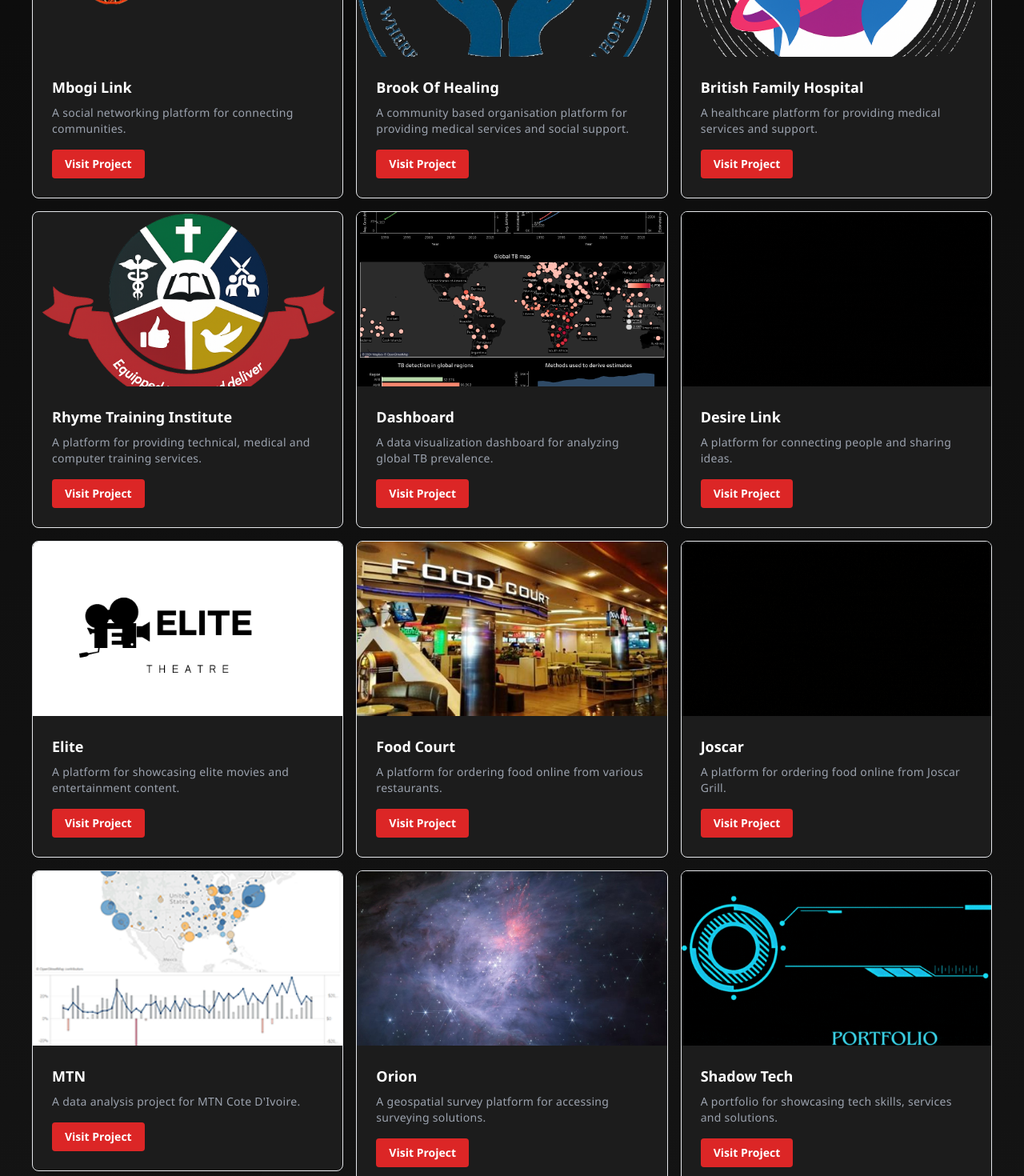
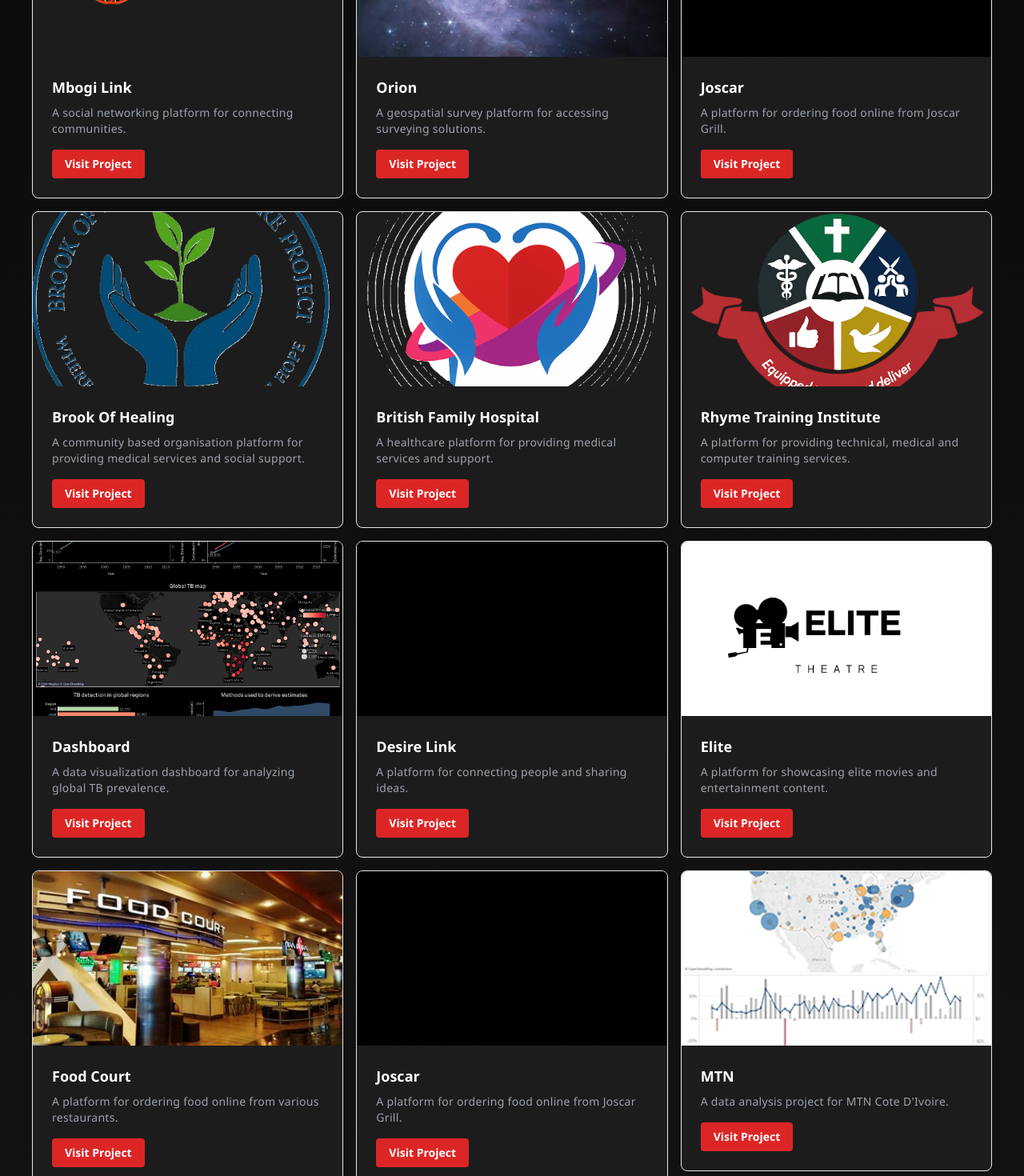
Before and after one commit to ericmutuma15/eric-portfolio, a React (Vite) app: page / in a window 1280 px wide. Shown: the part 3960-5430 px from the top of the page at 80% size. Built offline with nearby package versions, Linux system fonts and the light colour scheme.

Commit message:
add project

```diff
--- a/src/App.jsx
+++ b/src/App.jsx
@@ -106,26 +106,43 @@ function App() {
       link: "https://desire-link-app.vercel.app",
     },
     {
+      name: "Orion",
+      description:
+        "A geospatial survey platform for accessing surveying solutions.",
+      image: orionImage,
+      link: "https://orion-geosurveys.vercel.app/",
+    },
+    {
+      name: "Joscar",
+      description: "A platform for ordering food online from Joscar Grill.",
+      image: joscarImage,
+      link: "https://joscar.vercel.app",
+    },
+    {
       name: "Brook Of Healing",
-      description: "A community based organisation platform for providing medical services and social support.",
+      description:
+        "A community based organisation platform for providing medical services and social support.",
       image: brookImage,
       link: "https://brookeofhealing.vercel.app/",
     },
     {
       name: "British Family Hospital",
-      description: "A healthcare platform for providing medical services and support.",
+      description:
+        "A healthcare platform for providing medical services and support.",
       image: britishHospitalImage,
       link: "https://bfhosp.vercel.app/",
     },
     {
       name: "Rhyme Training Institute",
-      description: "A platform for providing technical, medical and computer training services.",
+      description:
+        "A platform for providing technical, medical and computer training services.",
       image: rhymeTrainingImage,
       link: "https://rhymeinstitute.vercel.app/",
     },
     {
       name: "Dashboard",
-      description: "A data visualization dashboard for analyzing global TB prevalence.",
+      description:
+        "A data visualization dashboard for analyzing global TB prevalence.",
       image: dashboardImage,
       link: "https://public.tableau.com/app/profile/eric.mutuma/viz/GlobalTBdataAnalysis/GlobalTBprevalenceanalysis?publish=yes",
     },
@@ -137,13 +154,15 @@ function App() {
     },
     {
       name: "Elite",
-      description: "A platform for showcasing elite movies and entertainment content.",
+      description:
+        "A platform for showcasing elite movies and entertainment content.",
       image: eliteImage,
       link: "https://elitemovies15.netlify.app",
     },
     {
       name: "Food Court",
-      description: "A platform for ordering food online from various restaurants.",
+      description:
+        "A platform for ordering food online from various restaurants.",
       image: foodcourtImage,
       link: "https://food-court-g4.onrender.com",
     },
@@ -160,14 +179,9 @@ function App() {
       link: "https://github.com/ericmutuma15/MTN-Cote-D-Ivore-data-analysis/blob/main/Moringa_Data_Science_Prep_Python_Mini_Project_2012_07_Eric_Mutuma_DataReport_.ipynb",
     },
     {
-      name: "Orion",
-      description: "A geospatial survey platform for accessing surveying solutions.",
-      image: orionImage,
-      link: "https://orion-geosurveys.vercel.app/",
-    },
-    {
       name: "Shadow Tech",
-      description: "A portfolio for showcasing tech skills, services and solutions.",
+      description:
+        "A portfolio for showcasing tech skills, services and solutions.",
       image: shadowtechImage,
       link: "https://shadowtech.netlify.app",
     },
```
